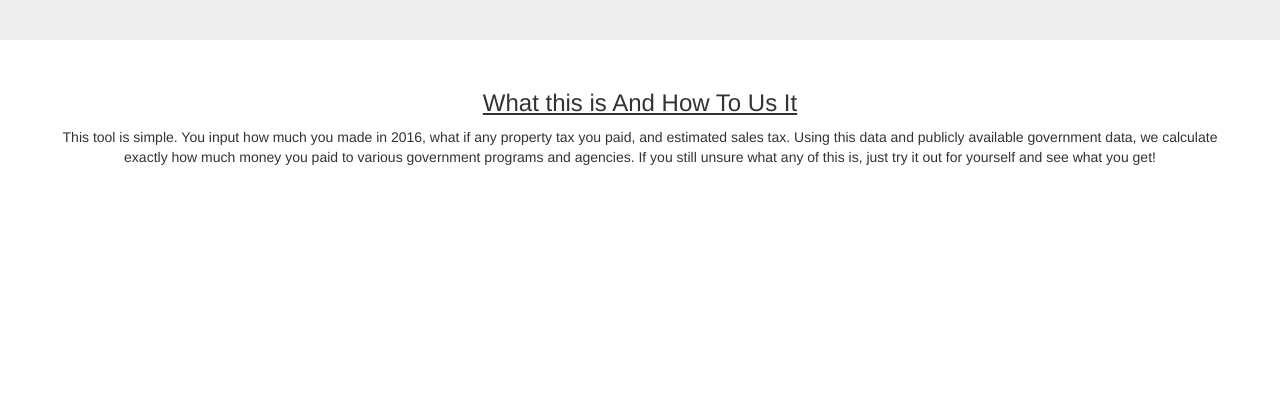
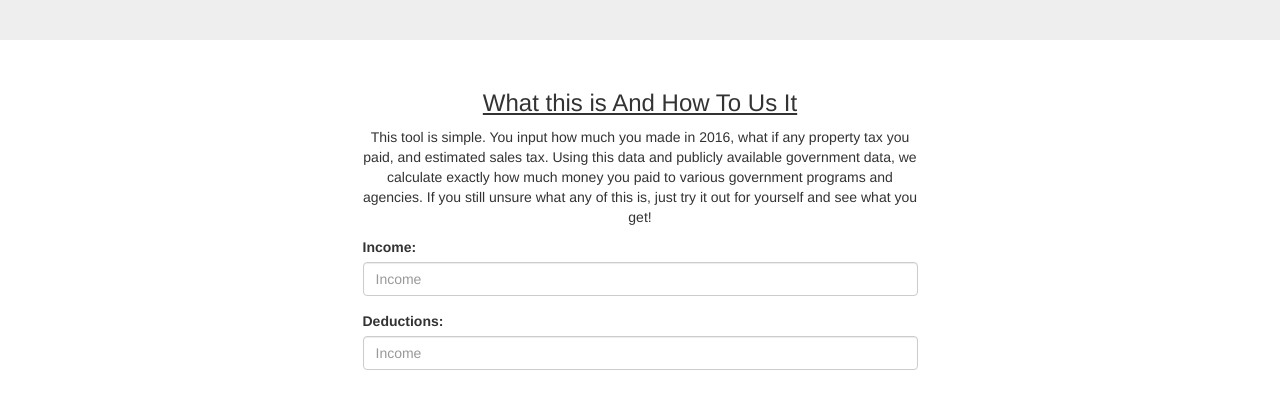
Before and after one commit to bjk116/WhereDoesItGo, a plain HTML site: page index.html in a window 1280 px wide. Shown: the part 208-616 px from the top of the page. Drawn offline with nearby package versions, Linux system fonts and the light colour scheme; a script that the page names is missing.

Commit message:
Added Forms for income and deduction

```diff
--- a/index.html
+++ b/index.html
@@ -18,8 +18,24 @@
 	</div>
 	<div class = 'container container-fluid'>
 		<div class = 'row text-center'>
-			<h3><u>What this is And How To Us It</u></h3>
-			<p>This tool is simple.  You input how much you made in 2016, what if any property tax you paid, and estimated sales tax.  Using this data and publicly available government data, we calculate exactly how much money you paid to various government programs and agencies.  If you still unsure what any of this is, just try it out for yourself and see what you get!</p>
+			<div class = 'col-sm-6 col-sm-offset-3'>
+				<h3><u>What this is And How To Us It</u></h3>
+				<p>This tool is simple.  You input how much you made in 2016, what if any property tax you paid, and estimated sales tax.  Using this data and publicly available government data, we calculate exactly how much money you paid to various government programs and agencies.  If you still unsure what any of this is, just try it out for yourself and see what you get!</p>
+			</div>
+		</div>
+		<div class = 'row'>
+			<div class = 'col-sm-6 col-sm-offset-3'>
+				<form>
+					<div class = 'form-group'>
+						<label for="incomeInput">Income:</label>
+    					<input type="number" class="form-control" id="incomeInput" placeholder="Income">
+					</div>
+					<div class = 'form-group'>
+						<label for="deductionsInput">Deductions:</label>
+    					<input type="number" class="form-control" id="deductionsInput" placeholder="Income">
+					</div>
+				</form>
+			</div>
 		</div>
 	</div>
 </body>
```
